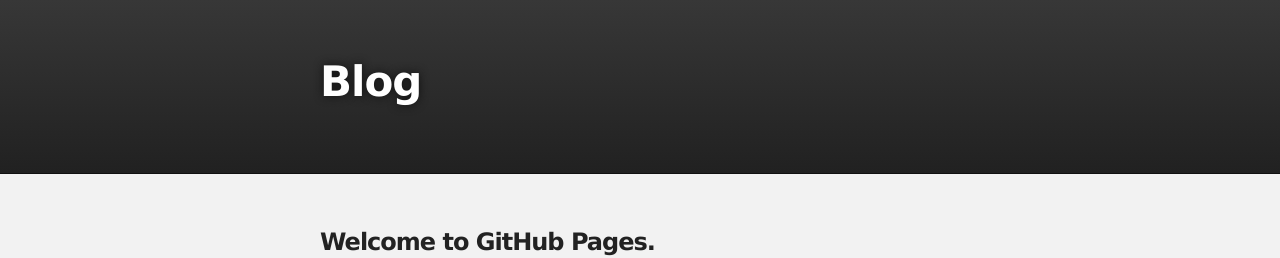
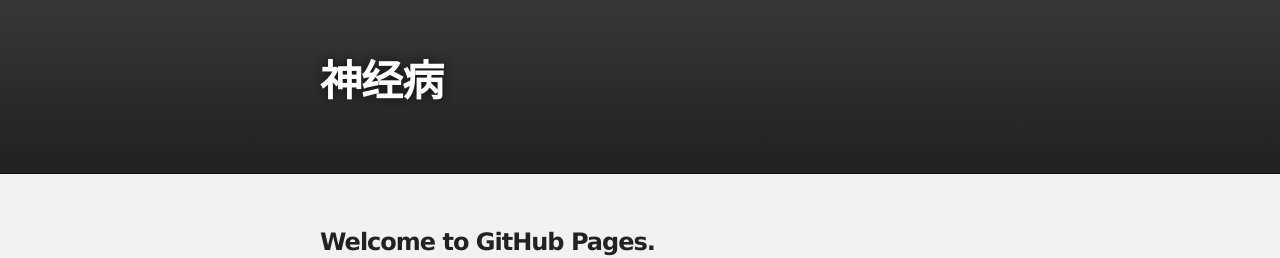
Before and after one commit to lbig/blog, a Jekyll site: the page index.html, which Jekyll copies as it is, in a window 1280 px wide. Shown: the top 258 px of the page. Built offline with Jekyll 4.4.1, drawn with Linux system fonts in a browser that asks for light colours.

Commit message:
change index.html

```diff
--- a/index.html
+++ b/index.html
@@ -18,7 +18,7 @@
         <header class="inner">
           <!--<a id="forkme_banner" href="https://github.com/lbig/blog">View on GitHub</a>-->
 
-          <h1 id="project_title">Blog</h1>
+          <h1 id="project_title">神经病</h1>
           <h2 id="project_tagline"></h2>
 
 	    <!--
```
